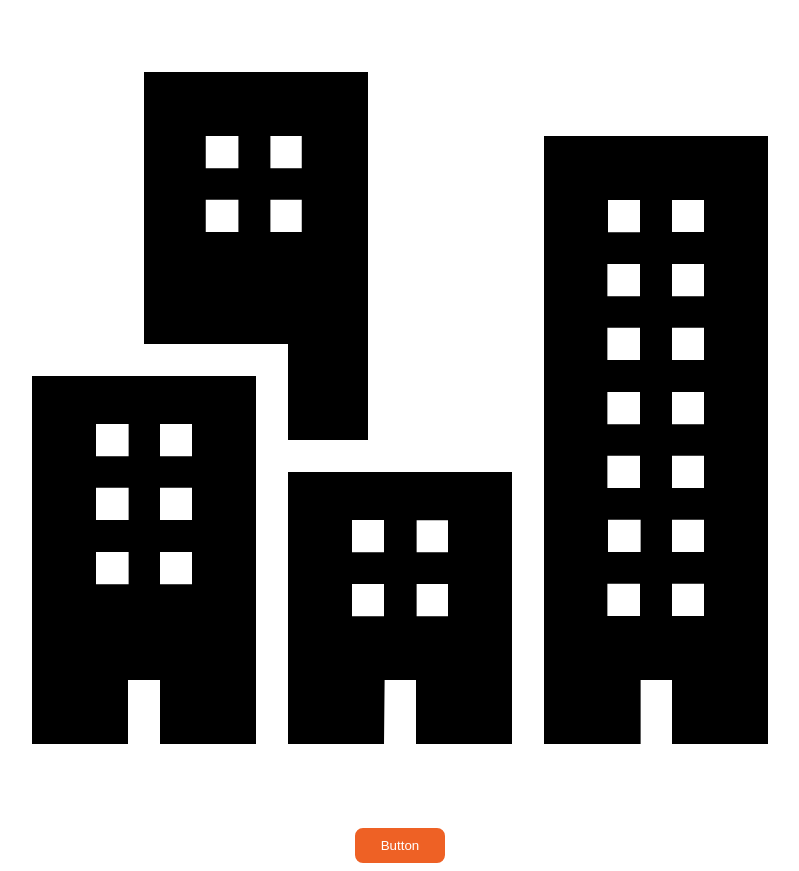
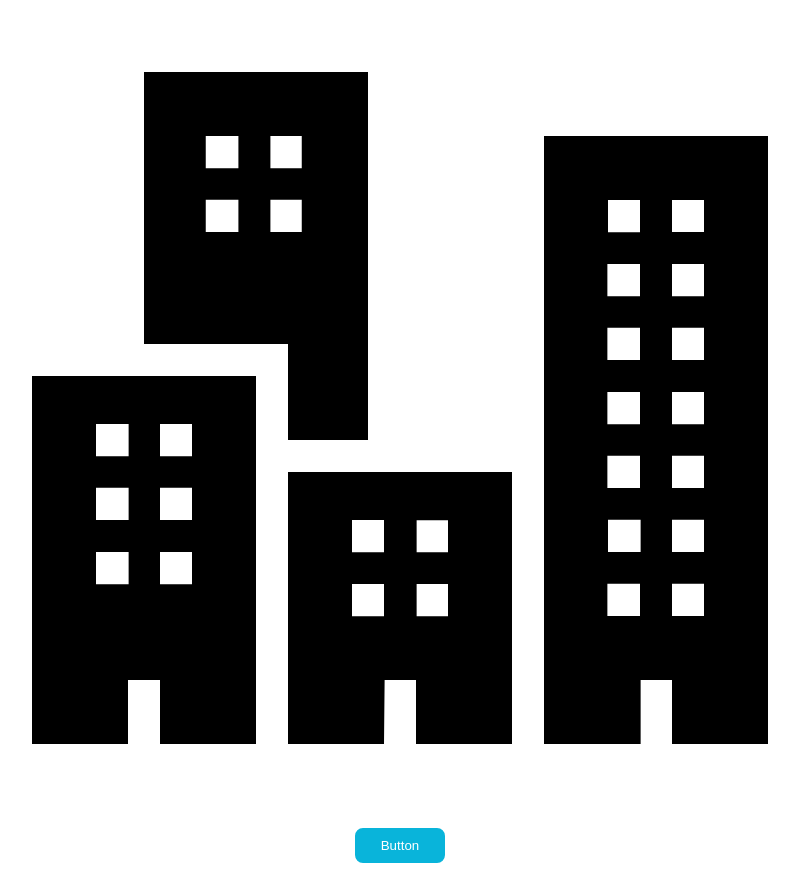
Before and after one commit to chillyweather/storybook, a React (Vite) app: page / in a window 1280 px wide. Shown: the whole page, without its empty margins (240-1039 px from the left). Built offline with nearby package versions, Linux system fonts and the light colour scheme.

Commit message:
Update file via Figma plugin

```diff
--- a/src/index.css
+++ b/src/index.css
@@ -1,13 +1,13 @@
 button {
         border-radius: 8px;
-        border: 2px solid #EE6125;
-        color: #EE6125;
+        border: 2px solid #09B4DA;
+        color: #09B4DA;
         margin: 0 1em;
         padding: 8px 24px 8px 24px;
       }
 
       button.primary {
-        background: #EE6125;
+        background: #09B4DA;
         color: white;
       }
 
@@ -17,23 +17,23 @@ button {
 
       button:hover {
         background: #fff;
-        color: #EE6125;
+        color: #09B4DA;
         cursor: pointer;
       }
 
       button.primary:hover {
-        background: #EE6125;
+        background: #09B4DA;
         color: white;
       }
 
       button.secondary:hover {
-        background: #EE6125;
+        background: #09B4DA;
         color: white;
       }
 
       button:active {
         background: #d9d9d9;
-        color: #EE6125;
+        color: #09B4DA;
         outline: none;
       }
 
```
